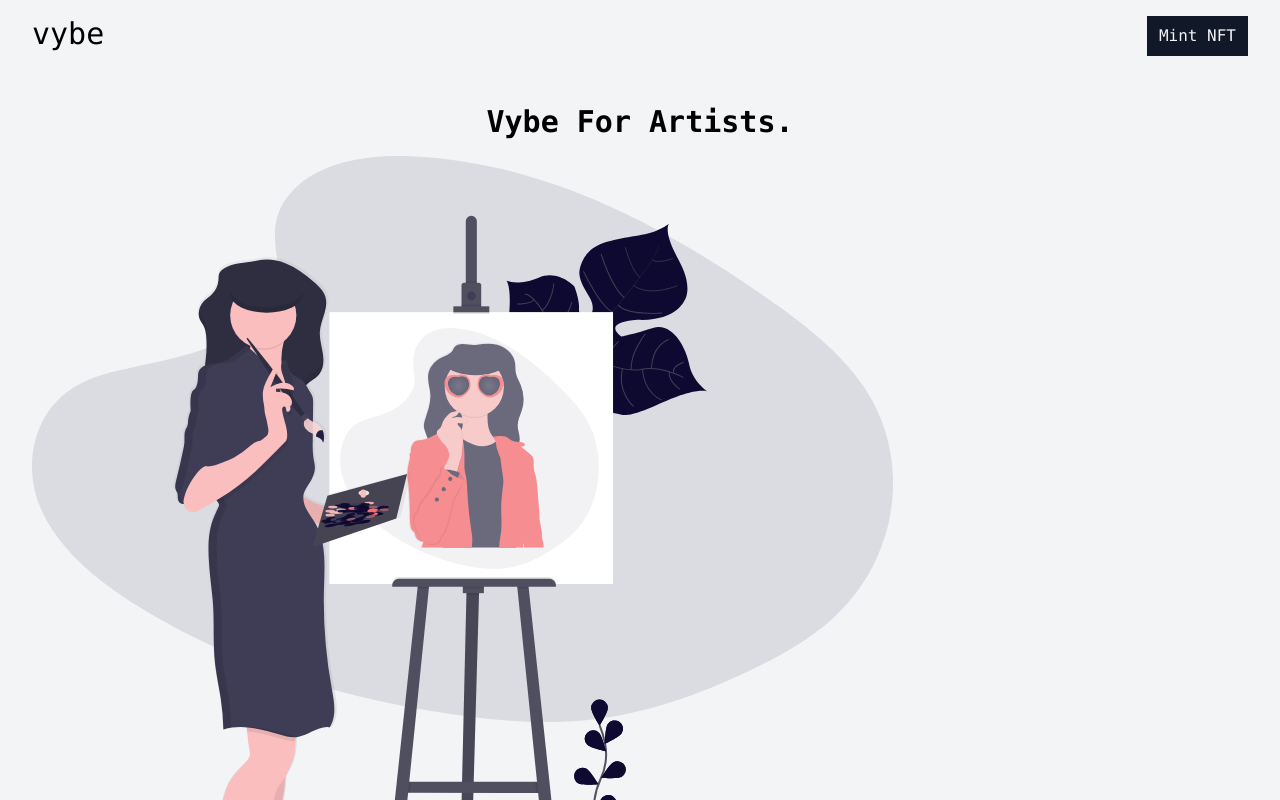
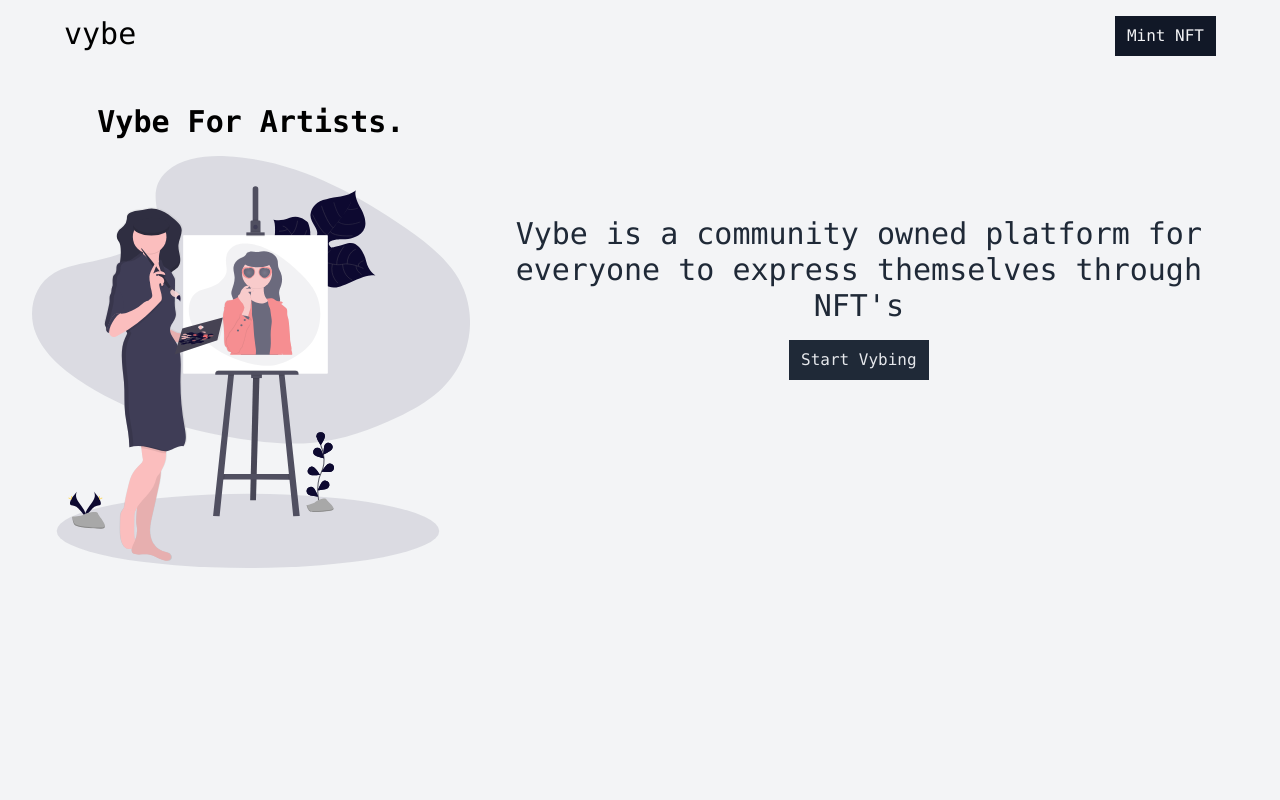
Before and after one commit to AL-S4H3R/vybe, a React (Create React App) app: page / in a window 1280 px wide. Built offline with nearby package versions, Linux system fonts and the light colour scheme; no server answers.

Commit message:
Responsive Landing Page

```diff
--- a/src/components/dashboard/ShareSocial.tsx
+++ b/src/components/dashboard/ShareSocial.tsx
@@ -4,7 +4,7 @@ import { FacebookIcon, FacebookShareButton, InstapaperIcon, InstapaperShareButto
 const ShareSocial: React.FC = () => {
 
     const quote = `Turn your designs into digital art. Start Vybing Now!`
-    const url = ``
+    const url = `http://localhost:3000`
 
     return(
         <section className="px-8 py-4 flex justify-between space-x-4">
@@ -42,6 +42,7 @@ const ShareSocial: React.FC = () => {
                 <TwitterShareButton
                     url={url}
                     color="black"
+                    title="Join Vybe. NFT's done right."
                 >
                     <TwitterIcon size={32} round={true} color={"black"}></TwitterIcon>
                 </TwitterShareButton>
--- a/src/components/landing/Hero.tsx
+++ b/src/components/landing/Hero.tsx
@@ -8,16 +8,20 @@ const Hero: React.FC = () => {
     const history = useHistory()
 
     return(
-        <section className="px-8 py-4 space-y-4">
+        <section className="px-8 py-4">
+            <div className="lg:flex space-y-4">
                 <div className="font-mono space-y-4">
                     <h1 className="font-semibold text-3xl text-center">Vybe For Artists.</h1>
                     <img src={art} alt=""/>
                 </div>
-            <div className="font-mono">
-                <p className="text-center text-gray-800">{msg}</p>
-            </div>
+                <div className="lg:flex">
+                    <div className="font-mono space-y-4">
+                        <p className="lg:mt-24 lg:px-4 text-center text-gray-800 lg:text-3xl">{msg}</p>
                         <div className="flex justify-center font-mono">
                             <button onClick={() => history.push('/dashboard')} className="bg-gray-800 text-gray-200 px-3 py-2">Start Vybing</button>
+                        </div>
+                    </div>
+                </div>
             </div>
         </section>
     )
--- a/src/components/landing/Navbar.tsx
+++ b/src/components/landing/Navbar.tsx
@@ -8,7 +8,7 @@ const Navbar: React.FC = () => {
     const gotoDashboard = async () => { }
 
     return(
-        <nav className="px-8 py-4 flex item-center justify-between">
+        <nav className="lg:px-16 px-8 py-4 flex item-center justify-between">
             <div>
                 <h1 className="font-mono text-3xl">vybe</h1>
             </div>
```
Lines whose indentation alone changed are shown as unchanged.
